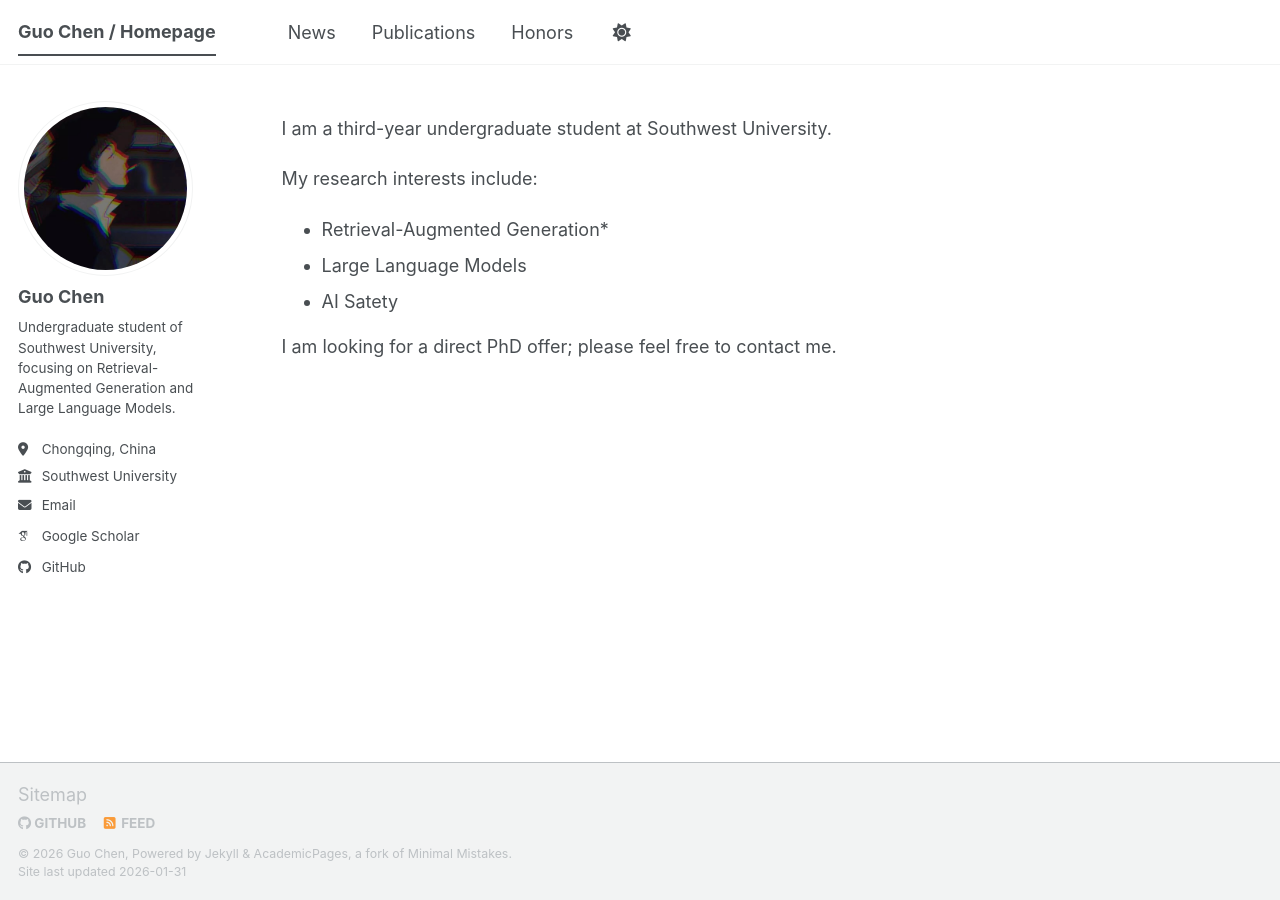
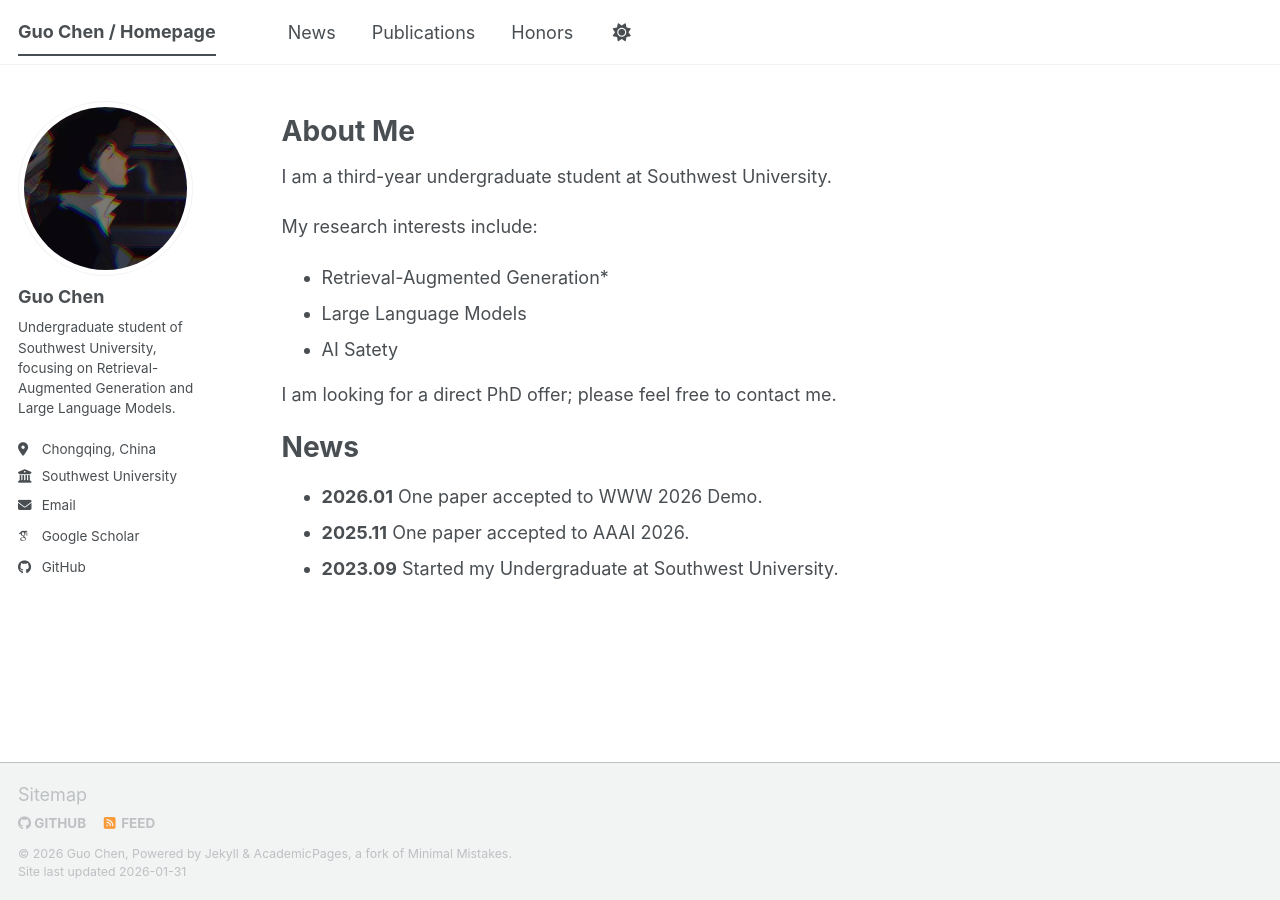
Before and after one commit to WinstonCHEN1/WinstonCHEN1.github.io, a Jekyll site: the page built from _pages/about.md, in a window 1280 px wide. Built offline with Jekyll 4.4.1, drawn with Linux system fonts in a browser that asks for light colours; some web fonts are replaced; a script bundle is joined from its source files by our own code; library files that are not in the unit come from our copies.

Commit message:
Update pubs

```diff
--- a/_pages/about.md
+++ b/_pages/about.md
@@ -7,6 +7,8 @@
   - /about.html
 ---
 
+# About Me
+
 I am a third-year undergraduate student at Southwest University.
 
 My research interests include:
@@ -15,3 +17,9 @@
 - AI Satety
 
 I am looking for a direct PhD offer; please feel free to contact me.
+
+# News
+
+- **2026.01** One paper accepted to WWW 2026 Demo.
+- **2025.11** One paper accepted to AAAI 2026.
+- **2023.09** Started my Undergraduate at Southwest University.
```
Also changed, not shown: _pages/publications.html (added, +33 -0 lines).
